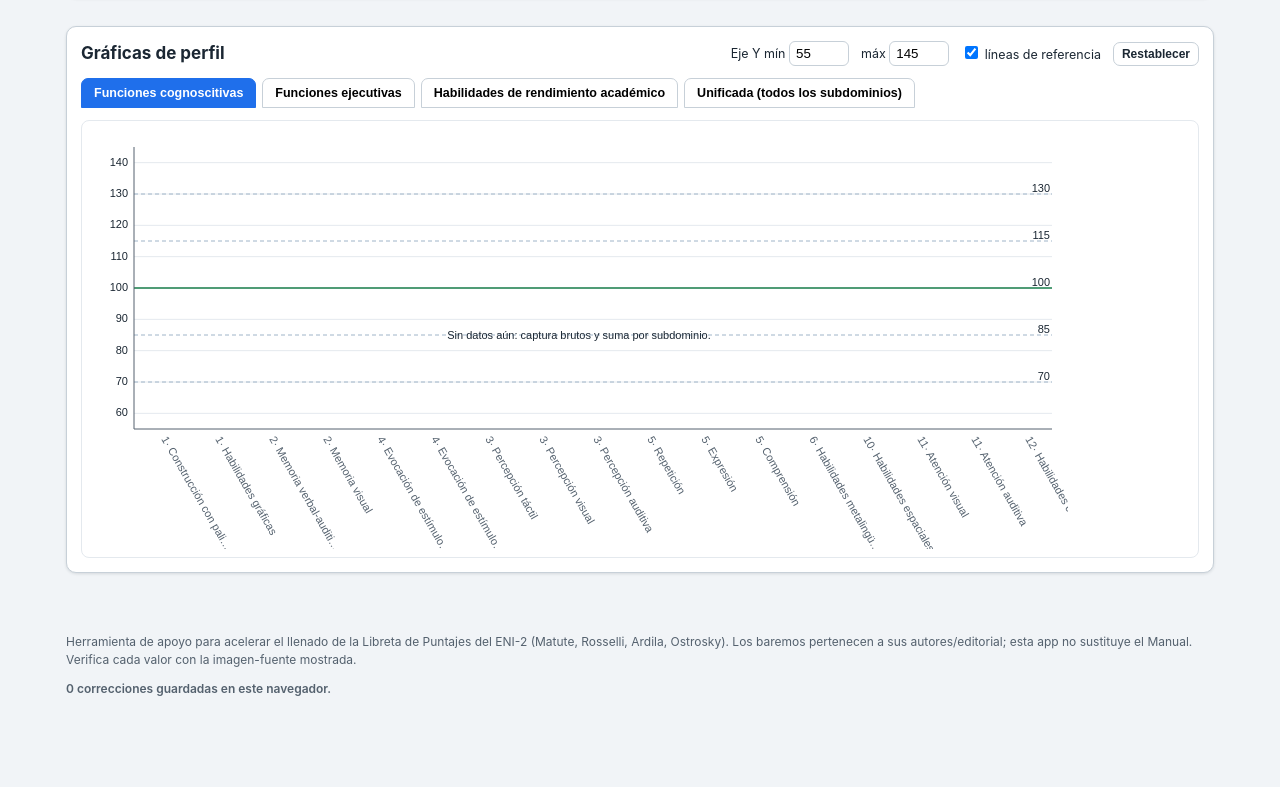
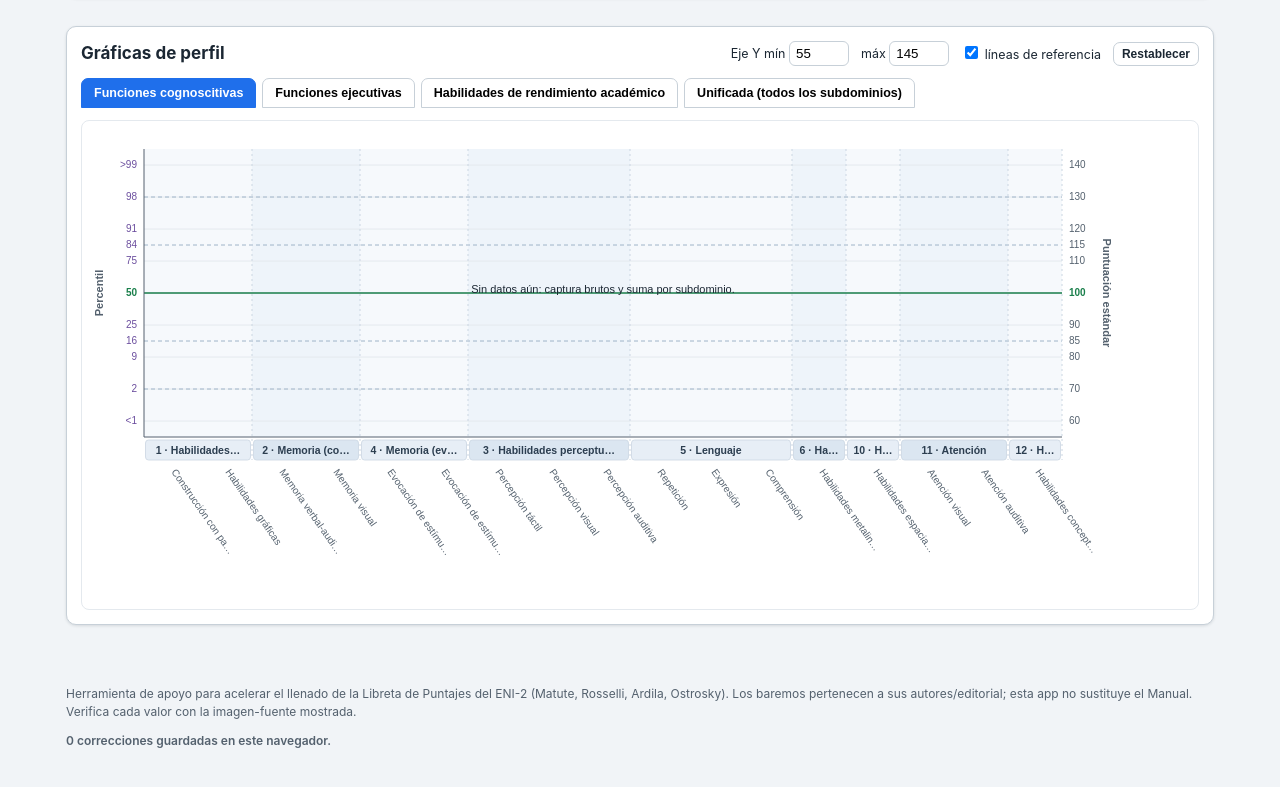
Before and after one commit to whatevaaar/eni2-libreta, a plain HTML site: page index.html in a window 1280 px wide. Shown: the part 5823-6610 px from the top of the page. Before the commit the page ends 6572 px from the top, so only its background shows below. Drawn offline with Linux system fonts and the light colour scheme.

Commit message:
feat(gráficas): agrupación por dominio en eje X + eje Y doble (percentil izq / estándar der)
- Eje X: subdominios agrupados por dominio (bandas de fondo alternas, franja
  rotulada con número+nombre y tooltip, separadores entre grupos).
- Eje Y: percentil a la izquierda (modelo normal media 100/DE 15, cortes ±DE =
  2/16/50/84/98) y puntuación estándar a la derecha; títulos de eje y media
  resaltada.

Co-Authored-By: Claude Opus 4.8 <noreply@anthropic.com>

```diff
--- a/css/styles.css
+++ b/css/styles.css
@@ -87,7 +87,20 @@ svg.perfil .ref{stroke:#9fb4c8;stroke-width:1;stroke-dasharray:4 3}
 svg.perfil .ref-media{stroke:var(--verde);stroke-width:1.3;stroke-dasharray:none}
 svg.perfil .serie{fill:none;stroke:var(--azul);stroke-width:2}
 svg.perfil .punto{fill:var(--azul)}
-svg.perfil .xlbl{fill:var(--tinta2)}
+svg.perfil .xlbl{fill:var(--tinta2);font-size:10px}
+/* Eje Y doble: percentil (izq) / puntuación estándar (der) */
+svg.perfil .ylbl-pc{fill:#6b4e9e;font-size:10px}
+svg.perfil .ylbl-pe{fill:var(--tinta2);font-size:10px}
+svg.perfil .ylbl-media{fill:var(--verde);font-weight:700}
+svg.perfil .axis-title{fill:var(--tinta2);font-size:11px;font-weight:600}
+/* Agrupación por dominio en el eje X */
+svg.perfil .dom-bg-a{fill:#f6f9fc}
+svg.perfil .dom-bg-b{fill:#eef4fa}
+svg.perfil .dom-band{stroke:#cbd6e2;stroke-width:.8}
+svg.perfil .dom-band-a{fill:#e7eef6}
+svg.perfil .dom-band-b{fill:#dbe6f1}
+svg.perfil .dom-band-lbl{fill:#2c3e50;font-size:10.5px;font-weight:700}
+svg.perfil .dom-sep{stroke:#cbd6e2;stroke-width:1;stroke-dasharray:2 3}
 
 /* ---------- Modal ---------- */
 .modal{position:fixed;inset:0;z-index:100;display:flex;align-items:center;justify-content:center}
--- a/js/charts.js
+++ b/js/charts.js
@@ -1,11 +1,13 @@
 /* ENI-2 · Gráficas de perfil (SVG, sin dependencias).
- * Eje X = subdominios (unidades de agregación). Eje Y = Puntuación estándar.
- * 3 perfiles de la Libreta + 1 unificada. Eje Y editable + líneas de referencia. */
+ * Eje X = subdominios (unidades de agregación), agrupados visualmente por dominio.
+ * Eje Y = Puntuación estándar (media 100, DE 15): percentil a la izquierda,
+ * puntuación estándar a la derecha. 3 perfiles de la Libreta + 1 unificada.
+ * Eje Y editable + líneas de referencia (±DE). */
 (function () {
   "use strict";
   var E = window.ENI2;
 
-  // Mapa subId -> { nombre, domNum } para etiquetas.
+  // Mapa subId -> { nombre, dom, domNombre } para etiquetas y agrupación.
   var infoSub = {};
   (E.dominios || []).forEach(function (dom) {
     dom.subdominios.forEach(function (s) { infoSub[s.id] = { nombre: s.nombre, dom: dom.num, domNombre: dom.nombre }; });
@@ -37,6 +39,25 @@
     return out;
   })();
 
+  // ---------- Puntuación estándar -> percentil (modelo normal, media 100 DE 15) ----------
+  // CDF normal (Zelen & Severo, |error| < 7.5e-8). La correspondencia estándar<->percentil
+  // es la canónica de la curva normal; en los cortes ±DE da 2/16/50/84/98.
+  function cdfNormal(z) {
+    var b1 = 0.319381530, b2 = -0.356563782, b3 = 1.781477937,
+        b4 = -1.821255978, b5 = 1.330274429, p = 0.2316419, c = 0.39894228;
+    var az = Math.abs(z);
+    var t = 1 / (1 + p * az);
+    var y = 1 - c * Math.exp(-az * az / 2) * t * (t * (t * (t * (t * b5 + b4) + b3) + b2) + b1);
+    return z >= 0 ? y : 1 - y;
+  }
+  function percentilDeEstandar(ss) {
+    var m = E.meta.estandar.media, d = E.meta.estandar.de;
+    var pc = cdfNormal((ss - m) / d) * 100;
+    if (pc < 1) return "<1";
+    if (pc > 99) return ">99";
+    return String(Math.round(pc));
+  }
+
   var tabsEl, contEl, activo = "cognoscitivas", ultimos = {}, ejeYActual = null;
 
   function init(tabs, cont) {
@@ -66,17 +87,37 @@
     contEl.appendChild(svgPerfil(p, ultimos, ejeY));
   }
 
+  // Runs contiguos de subdominios del mismo dominio (para agrupar el eje X).
+  function gruposDominio(subs) {
+    var grupos = [];
+    subs.forEach(function (sid, i) {
+      var info = infoSub[sid] || { dom: "", domNombre: "" };
+      var ult = grupos[grupos.length - 1];
+      if (ult && ult.dom === info.dom) ult.j = i;
+      else grupos.push({ dom: info.dom, nombre: info.domNombre || "", i: i, j: i });
+    });
+    return grupos;
+  }
+
+  function truncar(txt, maxChars) {
+    return txt.length > maxChars ? txt.slice(0, Math.max(1, maxChars - 1)) + "…" : txt;
+  }
+
   function svgPerfil(perfil, valores, ejeY) {
     var subs = perfil.subs;
-    var padL = 44, padR = 16, padT = 18, padB = 120;
-    var pasoX = 54;
+    var padL = 54, padR = 54, padT = 20, padB = 164;
+    var pasoX = 54, bandH = 20, bandGap = 3;
     var W = padL + padR + Math.max(subs.length, 1) * pasoX;
-    var H = 420, plotH = H - padT - padB, plotW = W - padL - padR;
+    var H = 472, plotH = H - padT - padB, plotW = W - padL - padR;
     var ns = "http://www.w3.org/2000/svg";
     var svg = document.createElementNS(ns, "svg");
     svg.setAttribute("class", "perfil");
     svg.setAttribute("viewBox", "0 0 " + W + " " + H);
     svg.setAttribute("width", W); svg.setAttribute("height", H);
+
+    var axisY = padT + plotH;
+    var bandY0 = axisY + bandGap, bandY1 = bandY0 + bandH;
+    var lblY = bandY1 + 12; // ancla de las etiquetas de subdominio (rotadas)
 
     function yDe(v) { return padT + plotH * (1 - (v - ejeY.min) / (ejeY.max - ejeY.min)); }
     function xDe(i) { return padL + pasoX * (i + 0.5); }
@@ -88,38 +129,86 @@
       svg.appendChild(n); return n;
     }
 
-    // Grid horizontal cada 5 puntos + etiquetas Y
+    // ---------- Agrupación por dominio (eje X) ----------
+    var grupos = gruposDominio(subs);
+    // Bandas de fondo alternas por dominio (detrás de todo).
+    grupos.forEach(function (g, gi) {
+      var x0 = xDe(g.i) - pasoX / 2, x1 = xDe(g.j) + pasoX / 2;
+      add("rect", { x: x0, y: padT, width: (x1 - x0), height: plotH, class: gi % 2 ? "dom-bg-b" : "dom-bg-a" });
+    });
+
+    // ---------- Grid horizontal + etiquetas dobles (percentil / estándar) ----------
+    var labeled = {};
+    function etiquetaY(v) {
+      var y = yDe(v);
+      var esMedia = (v === E.meta.estandar.media);
+      // Izquierda: percentil
+      add("text", { x: padL - 7, y: y + 3, "text-anchor": "end", class: "ylbl-pc" + (esMedia ? " ylbl-media" : "") }, percentilDeEstandar(v));
+      // Derecha: puntuación estándar
+      add("text", { x: W - padR + 7, y: y + 3, "text-anchor": "start", class: "ylbl-pe" + (esMedia ? " ylbl-media" : "") }, v);
+      labeled[v] = true;
+    }
     var paso = (ejeY.max - ejeY.min) > 60 ? 10 : 5;
     for (var v = Math.ceil(ejeY.min / paso) * paso; v <= ejeY.max; v += paso) {
       add("line", { x1: padL, y1: yDe(v), x2: W - padR, y2: yDe(v), class: "grid" });
-      add("text", { x: padL - 6, y: yDe(v) + 3, "text-anchor": "end", fill: "#54616e" }, v);
+      etiquetaY(v);
     }
-    // Líneas de referencia (media y ±DE)
+
+    // ---------- Líneas de referencia (media y ±DE) + etiquetas fuera de rejilla ----------
     if (ejeY.lineas && ejeY.ref) {
       ejeY.ref.forEach(function (rv) {
         if (rv < ejeY.min || rv > ejeY.max) return;
         var esMedia = (rv === E.meta.estandar.media);
         add("line", { x1: padL, y1: yDe(rv), x2: W - padR, y2: yDe(rv), class: esMedia ? "ref ref-media" : "ref" });
-        add("text", { x: W - padR - 2, y: yDe(rv) - 2, "text-anchor": "end", fill: esMedia ? "#1a7f4b" : "#6b7b8c", "font-size": "10" }, rv);
+        if (!labeled[rv]) etiquetaY(rv); // cortes ±DE (85/115) que no caen en la rejilla
       });
     }
-    // Ejes
-    add("line", { x1: padL, y1: padT, x2: padL, y2: padT + plotH, class: "eje" });
-    add("line", { x1: padL, y1: padT + plotH, x2: W - padR, y2: padT + plotH, class: "eje" });
 
-    // Puntos + línea (solo donde hay valor)
+    // ---------- Ejes ----------
+    add("line", { x1: padL, y1: padT, x2: padL, y2: axisY, class: "eje" });
+    add("line", { x1: padL, y1: axisY, x2: W - padR, y2: axisY, class: "eje" });
+    // Títulos de eje (qué es cada lado)
+    var cy = padT + plotH / 2;
+    add("text", { x: 13, y: cy, transform: "rotate(-90 13 " + cy + ")", "text-anchor": "middle", class: "axis-title" }, "Percentil");
+    add("text", { x: W - 13, y: cy, transform: "rotate(90 " + (W - 13) + " " + cy + ")", "text-anchor": "middle", class: "axis-title" }, "Puntuación estándar");
+
+    // ---------- Franja de dominios (bajo el eje) + separadores + etiquetas de subdominio ----------
+    grupos.forEach(function (g, gi) {
+      var x0 = xDe(g.i) - pasoX / 2, x1 = xDe(g.j) + pasoX / 2, w = x1 - x0;
+      // Caja de la franja de dominio
+      add("rect", { x: x0 + 1.5, y: bandY0, width: Math.max(0, w - 3), height: bandH, rx: 3, class: "dom-band " + (gi % 2 ? "dom-band-b" : "dom-band-a") });
+      // Separador entre grupos (del eje a la base de la franja)
+      if (gi > 0) add("line", { x1: x0, y1: padT, x2: x0, y2: bandY1, class: "dom-sep" });
+      // Etiqueta de dominio: número + nombre, truncado al ancho del grupo (tooltip con nombre completo)
+      var full = g.dom + (g.nombre ? " · " + g.nombre : "");
+      var maxChars = Math.max(1, Math.floor((w - 8) / 6.1));
+      var shown;
+      if (maxChars <= g.dom.length + 2) shown = g.dom; // muy angosto: sólo número
+      else shown = g.nombre ? g.dom + " · " + truncar(g.nombre, maxChars - (g.dom.length + 3)) : g.dom;
+      var t = add("text", { x: (x0 + x1) / 2, y: bandY0 + bandH / 2 + 3.5, "text-anchor": "middle", class: "dom-band-lbl" }, shown);
+      var ttl = document.createElementNS(ns, "title"); ttl.textContent = full; t.appendChild(ttl);
+    });
+    // Separador final (borde derecho del último grupo) para cerrar la franja
+    if (grupos.length) add("line", { x1: W - padR, y1: padT, x2: W - padR, y2: bandY1, class: "dom-sep" });
+
+    // Etiquetas de subdominio (nombre corto, rotadas). El dominio ya se indica en la franja.
+    subs.forEach(function (sid, i) {
+      var info = infoSub[sid] || { nombre: sid };
+      var lbl = info.nombre.length > 20 ? info.nombre.slice(0, 19) + "…" : info.nombre;
+      var tx = xDe(i);
+      var t = add("text", { x: tx, y: lblY, transform: "rotate(55 " + tx + " " + lblY + ")", "text-anchor": "start", class: "xlbl" }, lbl);
+      var ttl = document.createElementNS(ns, "title"); ttl.textContent = info.nombre; t.appendChild(ttl);
+    });
+
+    // ---------- Puntos + línea (solo donde hay valor) ----------
     var puntos = [];
     subs.forEach(function (sid, i) {
       var val = valores[sid];
       // valor numérico para graficar (acepta notación "<51" -> 51); etiqueta = valor original
       var num = (typeof val === "string") ? parseFloat(val.replace(/[^0-9.\-]/g, "")) : val;
-      // etiqueta X (nombre corto) rotada
-      var info = infoSub[sid] || { nombre: sid, dom: "" };
-      var lbl = info.nombre.length > 22 ? info.nombre.slice(0, 21) + "…" : info.nombre;
-      var tx = xDe(i), ty = padT + plotH + 10;
-      add("text", { x: tx, y: ty, transform: "rotate(60 " + tx + " " + ty + ")", "text-anchor": "start", class: "xlbl", "font-size": "10" }, (info.dom ? info.dom + "· " : "") + lbl);
+      var tx = xDe(i);
       if (num != null && !isNaN(num) && num >= ejeY.min - 50) {
-        var yy = Math.max(padT, Math.min(padT + plotH, yDe(num)));
+        var yy = Math.max(padT, Math.min(axisY, yDe(num)));
         puntos.push({ x: tx, y: yy, v: val, sid: sid });
       } else {
         puntos.push(null);
@@ -138,7 +227,7 @@
     });
 
     if (!puntos.some(Boolean)) {
-      add("text", { x: W / 2, y: H / 2, "text-anchor": "middle", fill: "#54616e" }, "Sin datos aún: captura brutos y suma por subdominio.");
+      add("text", { x: W / 2, y: padT + plotH / 2, "text-anchor": "middle", fill: "#54616e" }, "Sin datos aún: captura brutos y suma por subdominio.");
     }
     return svg;
   }
```
